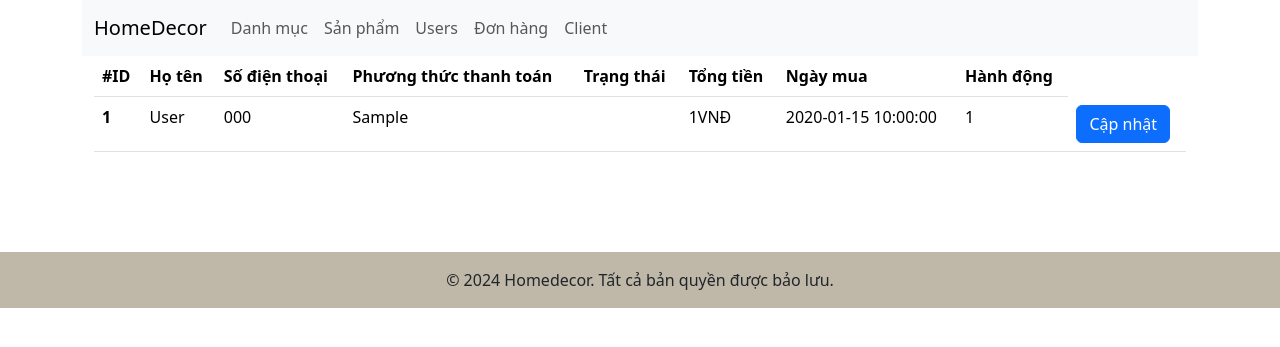
After one commit to pnminh52/HomeDecor_PRO1014_Final, a PHP site: the page made by views/admin/orders/list.php in a window 1280 px wide. The commit adds this page. Shown: the top 347 px of the page. Run offline with PHP 8.4, Linux system fonts and the light colour scheme; the template is opened without the code that fills it: most values are stand-ins (such as "Sample title", 1, 10 or a date in 2020); data that the repository does not hold is empty; some libraries are stand-ins or nearby versions.

Commit message:
danh sách đơn hàng

```diff
--- a/admin/index.php
+++ b/admin/index.php
@@ -6,10 +6,12 @@ require_once __DIR__ ."/../models/BaseModel.php";
 require_once __DIR__ ."/../models/Category.php";
 require_once __DIR__ ."/../models/Product.php";
 require_once __DIR__ ."/../models/User.php";
+require_once __DIR__ ."/../models/Order.php";
 require_once __DIR__ ."/../controllers/Admin/DashboardController.php";
 require_once __DIR__ ."/../controllers/Admin/AdminCategoryController.php";
 require_once __DIR__ ."/../controllers/Admin/AdminProductController.php";
 require_once __DIR__ ."/../controllers/AuthController.php";
+require_once __DIR__ ."/../controllers/OrderController.php";
 
 $ctl = $_GET['ctl'] ?? '';
 match ($ctl){
@@ -31,4 +33,7 @@ match ($ctl){
     //!!User
     'listuser' => (new AuthController)->index(),
     'updateuser' => (new AuthController)->updateActive(),
+
+    //Order
+    'list-order' => (new OrderController)->index(),
 };
--- a/views/admin/header.php
+++ b/views/admin/header.php
@@ -29,6 +29,9 @@
                             <a class="nav-link" href="<?= ADMIN_URL . '?ctl=listuser' ?>">Users</a>
                         </li>
                         <li class="nav-item">
+                            <a class="nav-link" href="<?= ADMIN_URL . '?ctl=list-order' ?>">Đơn hàng</a>
+                        </li>
+                        <li class="nav-item">
                             <a class="nav-link"href="/homedecorfinal/">Client</a>
                         </li>
 
--- /dev/null
+++ b/views/admin/orders/list.php
@@ -0,0 +1,37 @@
+<?php include_once ROOT_DIR . "views/admin/header.php"?>
+
+<div class="container">
+<table class="table">
+  <thead>
+    <tr>
+      <th scope="col">#ID</th>
+      <th scope="col">Họ tên</th>
+      <th scope="col">Số điện thoại</th>
+      <th scope="col">Phương thức thanh toán</th>
+      <th scope="col">Trạng thái</th>
+      <th scope="col">Tổng tiền</th>
+      <th scope="col">Ngày mua</th>
+      <th scope="col">Hành động</th>
+    </tr>
+  </thead>
+  <tbody>
+    <?php foreach($orders as $order): ?>
+    <tr>
+      <th scope="row"><?= $order['id']?></th>
+      <td><?= $order['fullname']?></td>
+      <td><?= $order['phone']?></td>
+      <td><?= $order['payment_method']?></td>
+      <td><?= translate_status($order['status'])?></td>
+      <td><?= number_format($order['total_price'])?>VNĐ</td>
+      <td><?= $order['created_at']?></td>
+      <td><?= $order['id']?></td>
+      <td>
+        <a href="#" class="btn btn-primary">Cập nhật</a>
+      </td>
+    </tr>
+    <?php endforeach?>
+  </tbody>
+</table>
+</div>
+
+<?php include_once ROOT_DIR . "views/admin/footer.php" ?>
```
Also changed, not shown: common/function.php (+11 -0 lines), controllers/OrderController.php (+6 -2 lines), views/admin/orders/detail.php (added).
